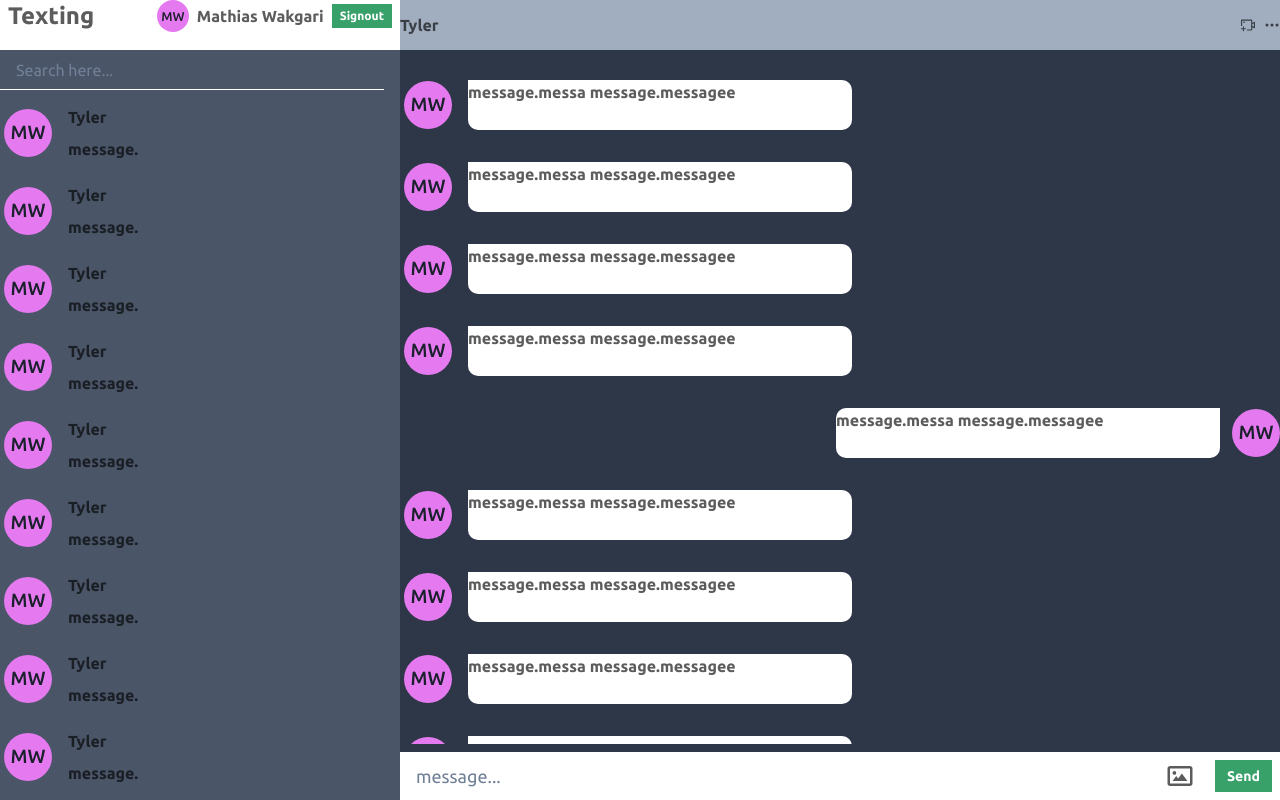
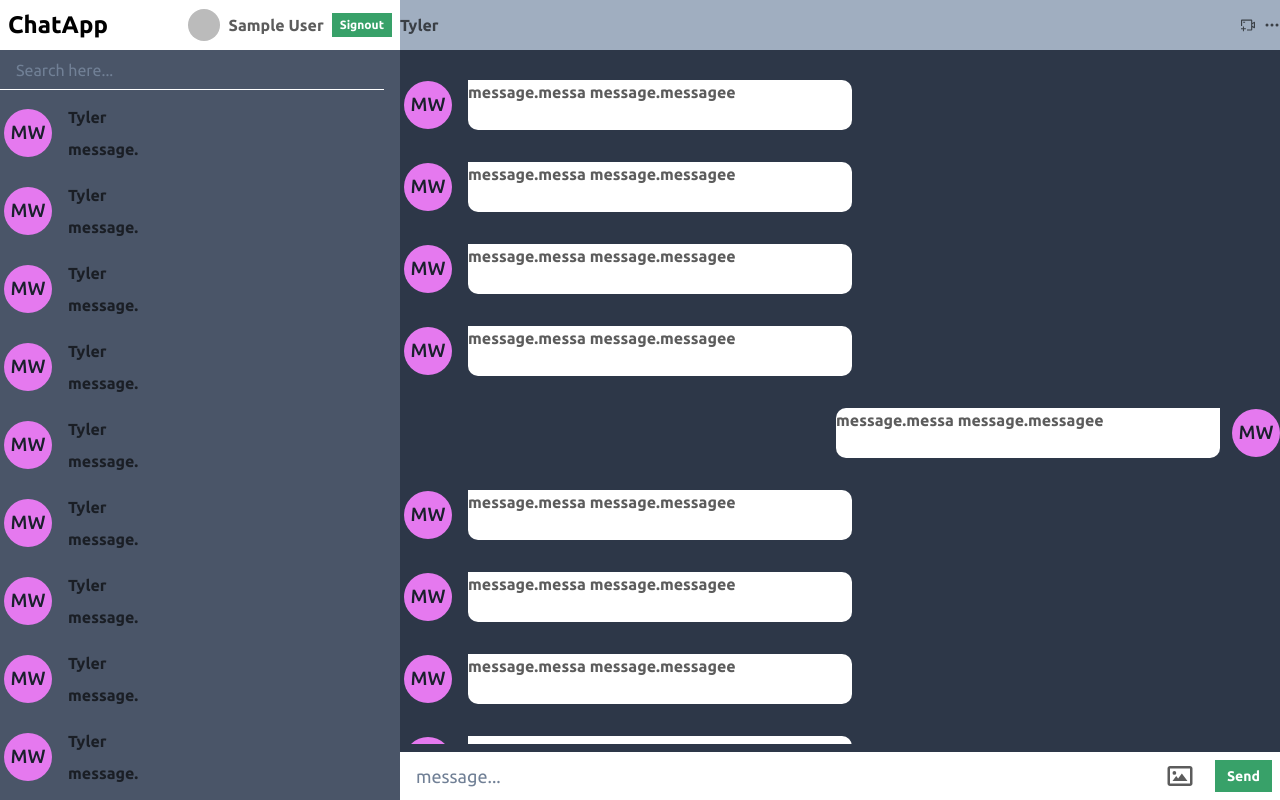
Before and after one commit to mathiaswakgari/Texting-WebApp, a React (Vite) app: page / in a window 1280 px wide. Built offline with nearby package versions, Linux system fonts and the light colour scheme; no server answers; sample sign-in values are in the browser's storage.

Commit message:
Navbar uses currentuser data.

```diff
--- a/src/components/NavBar.tsx
+++ b/src/components/NavBar.tsx
@@ -1,16 +1,31 @@
 import { Avatar, Box, Button, HStack, Heading, Text } from "@chakra-ui/react";
 import { signOut } from "firebase/auth";
 import { auth } from "../services/firebase";
+import { useContext } from "react";
+import { AuthContext } from "../context/AuthContext";
 
 const NavBar = () => {
+  const currentUser = useContext(AuthContext);
+
   return (
     <Box height={"50px"}>
-      <HStack justifyContent={"space-between"} alignContent={"space-between"}>
-        <Heading fontSize={"2xl"}>Texting</Heading>
+      <HStack
+        justifyContent={"space-between"}
+        alignContent={"center"}
+        alignItems={"center"}
+        height={"full"}
+      >
+        <Heading fontSize={"2xl"} color={"black"}>
+          ChatApp
+        </Heading>
         <HStack>
           <HStack>
-            <Avatar size={"sm"} name="Mathias Wakgari" src={""}></Avatar>
-            <Text>Mathias Wakgari</Text>
+            <Avatar
+              size={"sm"}
+              name={currentUser?.displayName!}
+              src={currentUser?.photoURL!}
+            ></Avatar>
+            <Text>{currentUser.displayName}</Text>
           </HStack>
           <Button
             onClick={() => signOut(auth)}
--- a/src/components/Register.tsx
+++ b/src/components/Register.tsx
@@ -11,7 +11,7 @@ export interface User {
   fullname: string;
   email: string;
   password: string;
-  file?: File;
+  file?: any;
 }
 
 const registerUser = async (registerInfo: User) => {
@@ -21,9 +21,9 @@ const registerUser = async (registerInfo: User) => {
       registerInfo.email,
       registerInfo.password
     );
-    const navigate = useNavigate();
-    const storageRef = ref(storage, `${registerInfo.fullname}.jpg`);
-    const uploadTask = uploadBytesResumable(storageRef, registerInfo.file!);
+
+    const storageRef = ref(storage, registerInfo.fullname);
+    const uploadTask = uploadBytesResumable(storageRef, registerInfo.file[0]);
 
     uploadTask.on(
       "state_changed",
@@ -44,7 +44,6 @@ const registerUser = async (registerInfo: User) => {
             uid: res.user.uid,
           });
           await setDoc(doc(firestore, "chats", res.user.uid), {});
-          navigate("/");
         });
       }
     );
@@ -53,6 +52,7 @@ const registerUser = async (registerInfo: User) => {
 
 const Register = () => {
   const [registerInfo, setRegisterInfo] = useState<User>({} as User);
+  const navigate = useNavigate();
 
   return (
     <Box height={"100vh"} width={"100vw"} bg={"gray.600"}>
@@ -70,7 +70,7 @@ const Register = () => {
             <RegisterForm
               onSubmit={(data) => {
                 setRegisterInfo(data);
-                registerUser(registerInfo);
+                registerUser(registerInfo).then(() => navigate("/"));
               }}
             />
             <Box>
```
